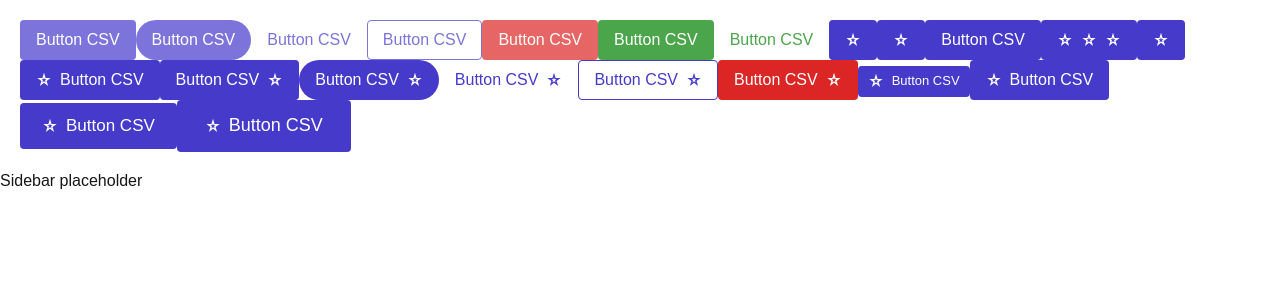
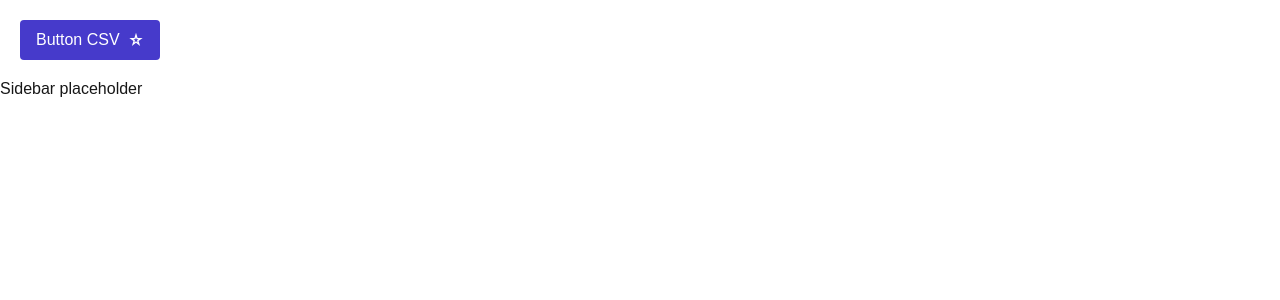
Before and after one commit to jalbe0076/component_kit, a Next.js app: page / in a window 1280 px wide. Shown: the top 300 px of the page. Built offline with nearby package versions, Linux system fonts and the light colour scheme.

Commit message:
Add link-color and link-grey variants and allow classNames to be passed in with component and not overwrite the component styles

```diff
--- a/src/app/page.tsx
+++ b/src/app/page.tsx
@@ -1,7 +1,7 @@
 "use client";
-import styles from "./page.module.scss";
 import { Button } from "../components";
 import StarIcon from "../icons/StarIcon";
+import styles from "./page.module.scss";
 
 export default function Home() {
   const handleClick = () => {
@@ -10,30 +10,7 @@ export default function Home() {
 
   return (
     <div style={{margin: "20px"}}>
-      <Button disabled onClick={handleClick}>Button CSV</Button>
-      <Button disabled  rounded={true}  onClick={handleClick}>Button CSV</Button>
-      <Button disabled variant="secondary" onClick={handleClick}>Button CSV</Button>
-      <Button  disabled variant="outline" onClick={handleClick}>Button CSV</Button>
-      <Button disabled color="#008000" variant="destructive" onClick={handleClick}>Button CSV</Button>
-      <Button disabled color="#008000" onClick={handleClick}>Button CSV</Button>
-      <Button disabled variant="secondary" color="#008000" onClick={handleClick}>Button CSV</Button>
-      <Button  onClick={handleClick}><span><StarIcon/></span></Button>
-      <Button iconRight={<StarIcon/>} onClick={handleClick}></Button>
-      <Button onClick={handleClick}>Button CSV</Button>
-      <Button iconLeft={<StarIcon/>} iconRight={<StarIcon/>} onClick={handleClick}><StarIcon/></Button>
-      <Button iconLeft={<StarIcon/>} onClick={handleClick}></Button>
-      <Button iconLeft={<StarIcon/>}  onClick={handleClick}>Button CSV</Button>
-      <Button iconRight={<StarIcon/>} onClick={handleClick}>Button CSV</Button>
-      <Button  rounded={true} iconRight={<StarIcon/>} onClick={handleClick}>Button CSV</Button>
-      <Button iconRight={<StarIcon/>} variant="secondary" onClick={handleClick}>Button CSV</Button>
-      <Button  iconRight={<StarIcon/>} variant="outline" onClick={handleClick}>Button CSV</Button>
-      <Button iconRight={<StarIcon/>} color="#008000" variant="destructive" onClick={handleClick}>Button CSV</Button>
-      <Button iconLeft={<StarIcon/>} size="sm" onClick={handleClick}>Button CSV</Button>
-      <Button iconLeft={<StarIcon/>} size="md" onClick={handleClick}>Button CSV</Button>
-      <Button iconLeft={<StarIcon/>} size="lg" onClick={handleClick}>Button CSV</Button>
-      <Button iconLeft={<StarIcon/>} size="xl" onClick={handleClick}>Button CSV</Button>
-
-
+      <Button className={styles.test} iconRightClassName={styles.test2} iconRight={<StarIcon/>} onClick={handleClick}>Button CSV</Button>
     </div>
   );
 }
--- a/src/components/Button/Button.tsx
+++ b/src/components/Button/Button.tsx
@@ -5,7 +5,8 @@ interface ButtonProps extends React.ButtonHTMLAttributes<HTMLButtonElement> {
     children?: React.ReactNode; // Wrap SVG's in a span to set proper line-height
     onClick?: () => void;
     // Variants alter the button's style, no value is the default style for a bold colour button
-    variant?: "primary" | "secondary" | "outline" | "destructive";
+    variant?: "primary" | "secondary" | "outline" | "destructive" | "link-color" | "link-grey";
+    className?: string;
     // Default color is #463ACB, overwriting will customize the button color, not applicable for the destructive variant
     color?: string;
     // Default hover color is #3730a3, overwriting will customize the button color on hover, not applicable for the destructive variant
@@ -13,7 +14,9 @@ interface ButtonProps extends React.ButtonHTMLAttributes<HTMLButtonElement> {
     // This will round the button's corners to a rounded, pill-like shape
     rounded?: boolean;
     iconLeft?: React.ReactElement<React.SVGProps<SVGSVGElement>>;
+    iconLeftClassName?: string;
     iconRight?: React.ReactElement<React.SVGProps<SVGSVGElement>>;
+    iconRightClassName?: string;
     // Size property will affect the padding and font size
     size?: "sm" | "md" | "lg" | "xl";
     // Overwriting the default style of the button so that custom css properties can be applied
@@ -25,22 +28,26 @@ interface CSSPropertiesWithVariables extends React.CSSProperties {
     "--btn-primary-color-hover"?: string;
     "--btn-secondary-color"?: string;
     "--btn-border-radius"?: string;
-  }
+}
 
 const Button: React.FC<ButtonProps> = ({
     children,
     onClick,
     variant= "primary",
+    className,
     color = "#463ACB",
     colorHover = "#3730a3",
     rounded = false,
     iconLeft,
+    iconLeftClassName,
     iconRight,
+    iconRightClassName,
     size = "md",
     style,
     ...htmlBtnProps
 }) => {
 
+    const combinedClassNames = `${styles.btn} ${variant && styles[variant]} ${className || ""}`;
     const btnColorsStyles: CSSPropertiesWithVariables = {
         "--btn-primary-color": color,
         "--btn-primary-color-hover": colorHover,
@@ -51,15 +58,15 @@ const Button: React.FC<ButtonProps> = ({
 
     return (
         <button
-            className={`${styles.btn} ${variant && styles[variant]}`}
+            className={combinedClassNames.trim()}
             onClick={onClick}
             data-size={size}
             style={btnColorsStyles}
             {...htmlBtnProps}
         >
-            {iconLeft && <span>{iconLeft}</span>}
+            {iconLeft && <span  className={iconLeftClassName}>{iconLeft}</span>}
             {children}
-            {iconRight && <span>{iconRight}</span>}
+            {iconRight && <span className={iconRightClassName}>{iconRight}</span>}
         </button>
     );
 }
--- a/src/components/Button/button.module.scss
+++ b/src/components/Button/button.module.scss
@@ -2,24 +2,28 @@
     --paddingY: 4px;
     --paddingX: 10px;
     --font-size: 13px;
+    column-gap: 4px;
 }
 
 .btn[data-size="md"] {
     --paddingY: 6px;
     --paddingX: 16px;
     --font-size: 16px;
+    column-gap: 8px;
 }
 
 .btn[data-size="lg"] {
     --paddingY: 8px;
     --paddingX: 22px;
     --font-size: 17px;
+    column-gap: 9px;
 }
 
 .btn[data-size="xl"] {
     --paddingY: 10px;
     --paddingX: 28px;
     --font-size: 18px;
+    column-gap: 10px;
 }
 
 .btn {
@@ -34,7 +38,6 @@
     justify-content: center;
     align-items: center;
     transition: background-color 0.3s ease;
-    column-gap: 8px;
     fill: var(--btn-secondary-color);
 
     span::before {
@@ -90,4 +93,37 @@
             background-color: #b91c1c;
         }
     }
+
+    &.link-color,
+    &.link-grey{
+        padding: 0;
+        border: none;
+        box-shadow: none;
+        background-color: transparent;
+
+        &:hover:not([disabled]) {
+            background-color: transparent;
+            background-color: transparent;
+        }
+    }
+
+    &.link-color {
+        color: var(--btn-primary-color);
+        fill: var(--btn-primary-color);
+
+        &:hover:not([disabled]) {
+            color: var(--btn-primary-color-hover);
+            fill: var(--btn-primary-color-hover);
+        }
+    }
+
+    &.link-grey {
+        color: #525252;
+        fill: #525252;
+
+        &:hover:not([disabled]) {
+            color: #171717;
+            fill: #171717;
+        }
+    }
 }
```
